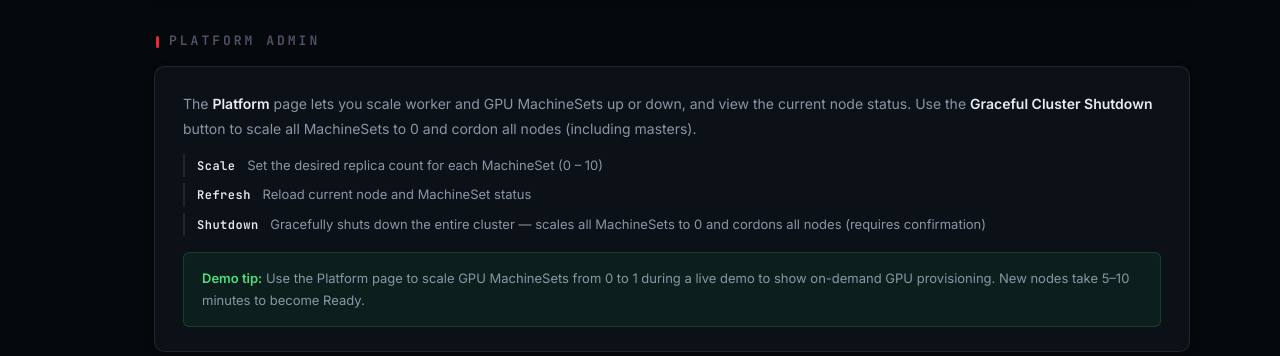
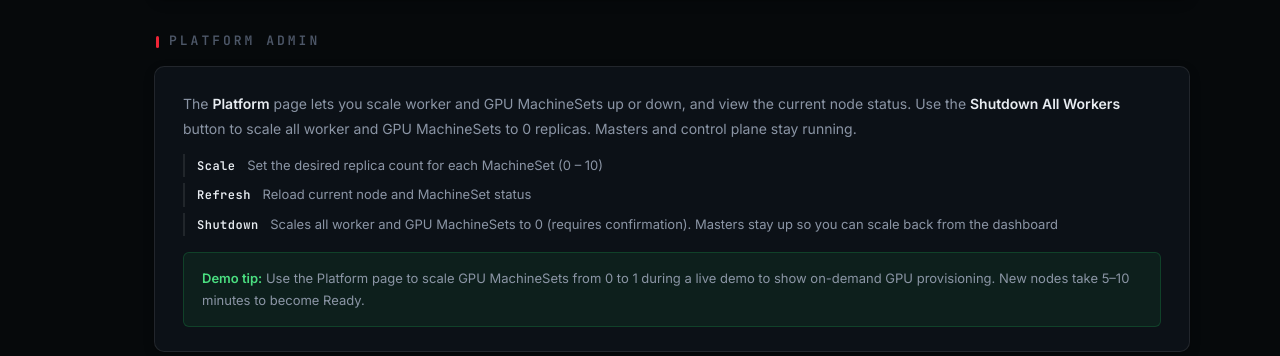
Before and after one commit to explicitworkload/ocp-provisioning, a Flask app: page /help in a window 1280 px wide. Shown: the part 2556-2912 px from the top of the page. Run offline with Flask 3, Linux system fonts and the light colour scheme; data that the repository does not hold is empty.

Commit message:
Revert graceful shutdown to worker-only MachineSet scale-down

```diff
--- a/ansible/roles/dashboard/tasks/main.yml
+++ b/ansible/roles/dashboard/tasks/main.yml
@@ -92,7 +92,7 @@
           verbs: ["get", "list", "patch", "update"]
         - apiGroups: [""]
           resources: ["nodes"]
-          verbs: ["get", "list", "patch", "update"]
+          verbs: ["get", "list"]
 
 - name: Create RBAC for dashboard to discover MCP servers
   kubernetes.core.k8s:
--- a/dashboard/app.py
+++ b/dashboard/app.py
@@ -599,22 +599,7 @@ def platform_shutdown():
                     {"spec": {"replicas": 0}},
                 )
                 scaled.append(ms["name"])
-
-        nodes = k8s_core.list_node()
-        for n in nodes.items:
-            try:
-                k8s_core.patch_node(
-                    n.metadata.name,
-                    {"spec": {"unschedulable": True}},
-                )
-            except Exception:
-                pass
-
-        return jsonify({
-            "status": "graceful shutdown initiated",
-            "scaled": scaled,
-            "cordoned": [n.metadata.name for n in nodes.items],
-        })
+        return jsonify({"status": "shutdown initiated", "scaled": scaled})
     except Exception as e:
         return jsonify({"error": str(e)}), 500
 
--- a/dashboard/static/app.js
+++ b/dashboard/static/app.js
@@ -516,8 +516,8 @@ async function scaleMachineSet(name) {
 }
 
 async function shutdownCluster() {
-  if (!confirm("This will gracefully shut down the entire cluster — all MachineSets scaled to 0 and all nodes (including masters) cordoned. Continue?")) return;
-  setStatusBar("platform-status", "INITIATING GRACEFUL SHUTDOWN...", "error");
+  if (!confirm("This will scale ALL worker and GPU MachineSets to 0 replicas. Masters and control plane stay running. Continue?")) return;
+  setStatusBar("platform-status", "SHUTTING DOWN...", "error");
   try {
     var res = await fetch("/api/platform/shutdown", {
       method: "POST",
@@ -525,10 +525,9 @@ async function shutdownCluster() {
     });
     var data = await res.json();
     if (res.ok) {
-      var msg = data.scaled.length + " MachineSets → 0, " + data.cordoned.length + " nodes cordoned";
-      setStatusBar("platform-status", "GRACEFUL SHUTDOWN — " + msg, "error");
-      showToast("Graceful shutdown initiated — " + msg, "error");
-      addPlatformTask("shutdown", "Graceful shutdown — " + msg);
+      setStatusBar("platform-status", "SHUTDOWN INITIATED — " + data.scaled.length + " MACHINESETS SCALED TO 0", "error");
+      showToast("Shutdown initiated — " + data.scaled.length + " MachineSets scaling to 0", "error");
+      addPlatformTask("shutdown", "Shutdown — " + data.scaled.length + " MachineSets → 0");
       setTimeout(refreshPlatform, 5000);
     } else {
       setStatusBar("platform-status", "ERROR: " + data.error, "error");
--- a/dashboard/templates/help.html
+++ b/dashboard/templates/help.html
@@ -119,11 +119,11 @@
     <section class="panel-group">
       <h2 class="section-title"><span class="marker"></span>PLATFORM ADMIN</h2>
       <div class="help-content">
-        <p>The <strong>Platform</strong> page lets you scale worker and GPU MachineSets up or down, and view the current node status. Use the <strong>Graceful Cluster Shutdown</strong> button to scale all MachineSets to 0 and cordon all nodes (including masters).</p>
+        <p>The <strong>Platform</strong> page lets you scale worker and GPU MachineSets up or down, and view the current node status. Use the <strong>Shutdown All Workers</strong> button to scale all worker and GPU MachineSets to 0 replicas. Masters and control plane stay running.</p>
         <div class="help-params">
           <div class="help-param"><span class="param-name">Scale</span> Set the desired replica count for each MachineSet (0 &ndash; 10)</div>
           <div class="help-param"><span class="param-name">Refresh</span> Reload current node and MachineSet status</div>
-          <div class="help-param"><span class="param-name">Shutdown</span> Gracefully shuts down the entire cluster &mdash; scales all MachineSets to 0 and cordons all nodes (requires confirmation)</div>
+          <div class="help-param"><span class="param-name">Shutdown</span> Scales all worker and GPU MachineSets to 0 (requires confirmation). Masters stay up so you can scale back from the dashboard</div>
         </div>
         <div class="help-tip">
           <strong>Demo tip:</strong> Use the Platform page to scale GPU MachineSets from 0 to 1 during a live demo to show on-demand GPU provisioning. New nodes take 5&ndash;10 minutes to become Ready.
--- a/dashboard/templates/platform.html
+++ b/dashboard/templates/platform.html
@@ -20,7 +20,7 @@
             </div>
             <div class="input-row" style="margin-top:8px">
               <button class="btn btn-primary" onclick="refreshPlatform()">&#8635; Refresh</button>
-              <button class="btn btn-reset btn-danger" onclick="shutdownCluster()">&#9632; Graceful Cluster Shutdown</button>
+              <button class="btn btn-reset btn-danger" onclick="shutdownCluster()">&#9632; Shutdown All Workers</button>
             </div>
           </div>
           <div class="card-footer" id="platform-status">STANDBY</div>
```
Also changed, not shown: README.md, ansible/README.md.
